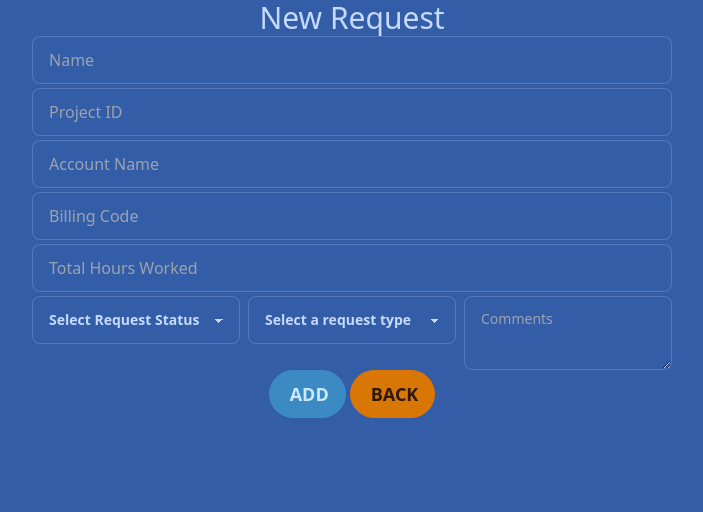
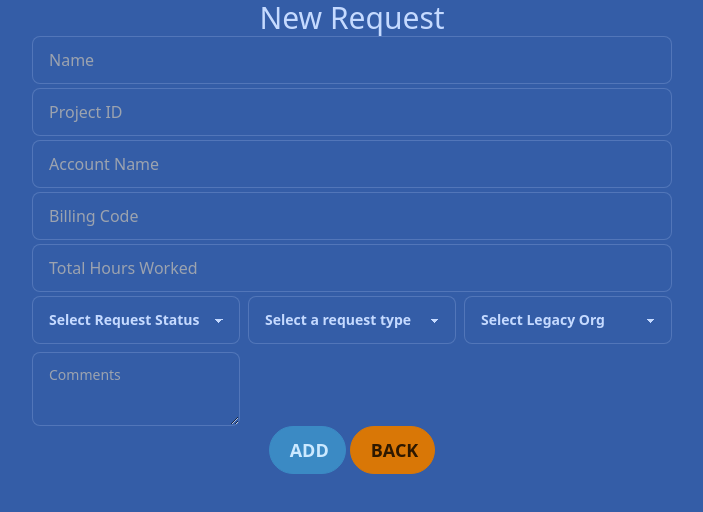
Before and after one commit to hkbertoson/tracker-db, a Next.js app: page /requests/add in a window 1280 px wide. Shown: the top 512 px of the page, without its empty margins (288-991 px from the left). Built offline with nearby package versions, Linux system fonts and the light colour scheme.

Commit message:
Added legacy org field

```diff
--- a/pages/requests/add/index.tsx
+++ b/pages/requests/add/index.tsx
@@ -14,6 +14,7 @@ const AddRequest = () => {
 	const [status, setStatus] = useState('');
 	const [requestType, setRequestType] = useState('');
 	const [billingCode, setBillingCode] = useState('');
+	const [legacyOrg, setLegacyOrg] = useState('');
 	const [totalHours, setTotalHours] = useState(0);
 
 	const submitData = async (e: any) => {
@@ -25,7 +26,8 @@ const AddRequest = () => {
 			!status ||
 			!requestType ||
 			!totalHours ||
-			!billingCode
+			!billingCode ||
+			!legacyOrg
 		) {
 			alert('Please fill in all fields');
 			return;
@@ -39,6 +41,7 @@ const AddRequest = () => {
 				requestType,
 				totalHours,
 				billingCode,
+				legacyOrg,
 			};
 			await fetch('/api/requests/add', {
 				method: 'POST',
@@ -53,6 +56,10 @@ const AddRequest = () => {
 
 	const updateStatus: SelectChangeEventHandler = (event) => {
 		setStatus(event.currentTarget.value);
+	};
+
+	const updateLegacyOrg: SelectChangeEventHandler = (event) => {
+		setLegacyOrg(event.currentTarget.value);
 	};
 
 	const updateRequestType: SelectChangeEventHandler = (event) => {
@@ -136,6 +143,16 @@ const AddRequest = () => {
 								</option>
 							))}
 						</select>
+						<select
+							onChange={updateLegacyOrg}
+							className="select w-full max-w-xs select-bordered"
+							defaultValue={'DEFAULT'}>
+							<option value="DEFAULT" disabled>
+								Select Legacy Org
+							</option>
+							<option value="CSC">CSC</option>
+							<option value="ES">ES</option>
+						</select>
 						<textarea
 							className="textarea textarea-bordered"
 							placeholder="Comments"
```
